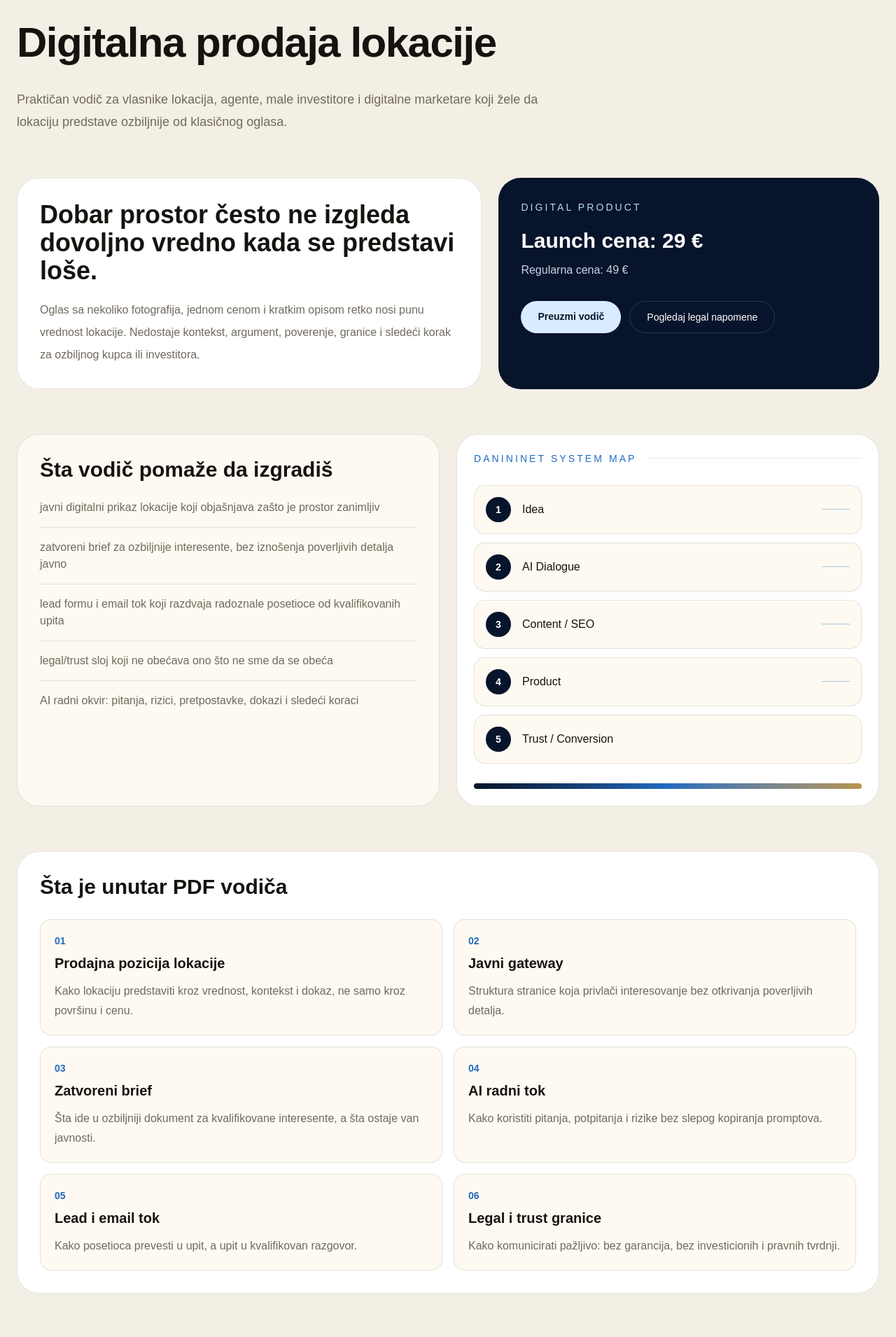
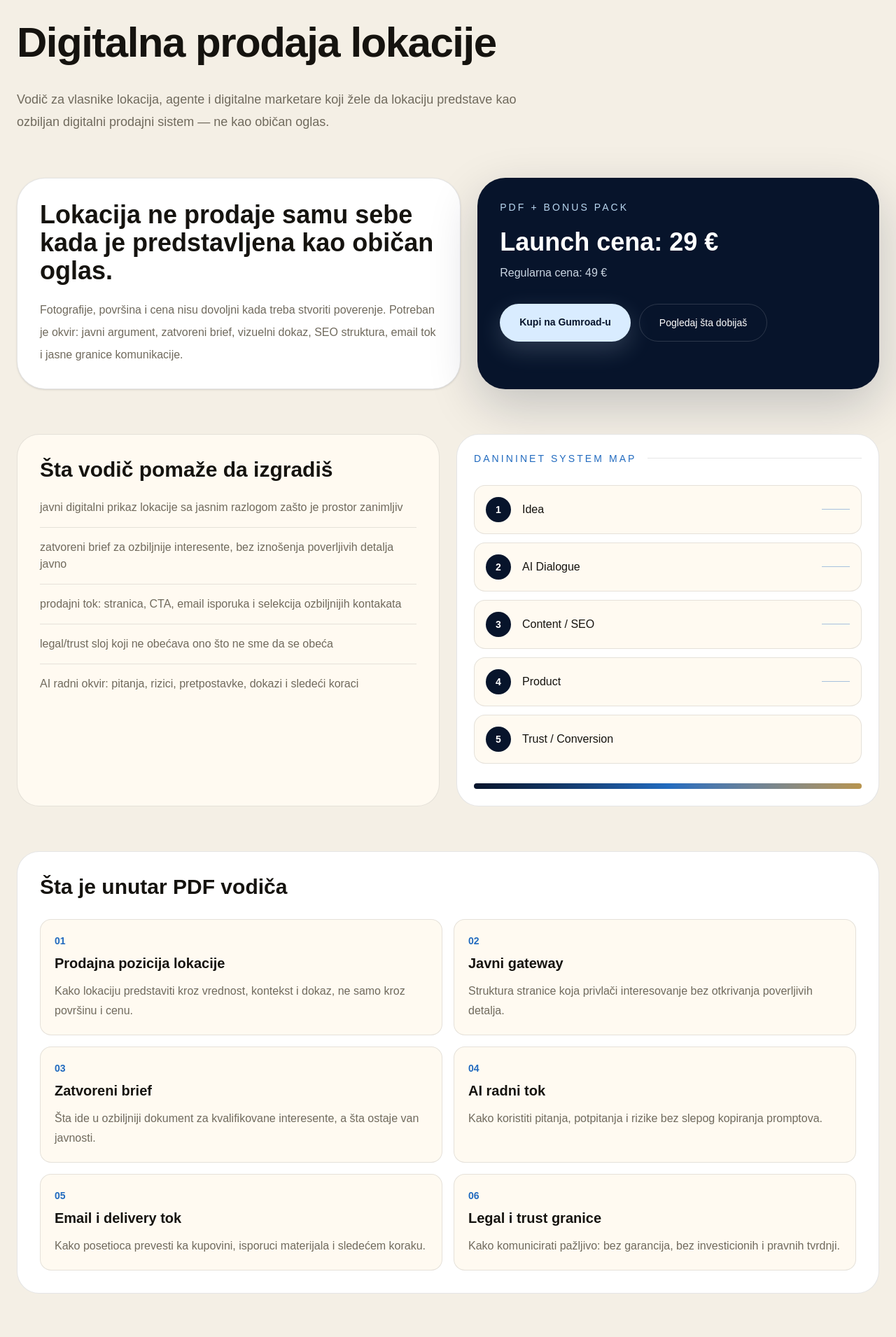
Before and after one commit to danininet/danininet, a Next.js app: page /sr/proizvodi/digitalna-prodaja-lokacije in a window 1280 px wide. Shown: the part 186-2096 px from the top of the page at 70% size. Built offline with nearby package versions, Linux system fonts and the light colour scheme; no server answers.

Commit message:
Make DPL sales page use direct Gumroad checkout and stronger visual offer

```diff
--- a/app/[locale]/proizvodi/digitalna-prodaja-lokacije/page.tsx
+++ b/app/[locale]/proizvodi/digitalna-prodaja-lokacije/page.tsx
@@ -1,5 +1,5 @@
 import Link from "next/link";
-import { SectionIntro, SiteShell, normalizeLocale } from "@/components/layout/SiteShell";
+import { SectionIntro, SiteShell, normalizeLocale, localizedPath } from "@/components/layout/SiteShell";
 import { SystemMap } from "@/components/visual/SystemMap";
 
 type Locale = "sr" | "de" | "en";
@@ -8,18 +8,18 @@ const copy = {
   sr: {
     eyebrow: "DaniniNet digitalni proizvod",
     title: "Digitalna prodaja lokacije",
-    text: "Praktičan vodič za vlasnike lokacija, agente, male investitore i digitalne marketare koji žele da lokaciju predstave ozbiljnije od klasičnog oglasa.",
-    cta: "Preuzmi vodič",
-    secondary: "Pogledaj legal napomene",
+    text: "Vodič za vlasnike lokacija, agente i digitalne marketare koji žele da lokaciju predstave kao ozbiljan digitalni prodajni sistem — ne kao običan oglas.",
+    cta: "Kupi na Gumroad-u",
+    secondary: "Pogledaj šta dobijaš",
     price: "Launch cena: 29 €",
     regular: "Regularna cena: 49 €",
-    problemTitle: "Dobar prostor često ne izgleda dovoljno vredno kada se predstavi loše.",
-    problemText: "Oglas sa nekoliko fotografija, jednom cenom i kratkim opisom retko nosi punu vrednost lokacije. Nedostaje kontekst, argument, poverenje, granice i sledeći korak za ozbiljnog kupca ili investitora.",
+    problemTitle: "Lokacija ne prodaje samu sebe kada je predstavljena kao običan oglas.",
+    problemText: "Fotografije, površina i cena nisu dovoljni kada treba stvoriti poverenje. Potreban je okvir: javni argument, zatvoreni brief, vizuelni dokaz, SEO struktura, email tok i jasne granice komunikacije.",
     outcomeTitle: "Šta vodič pomaže da izgradiš",
     outcomes: [
-      "javni digitalni prikaz lokacije koji objašnjava zašto je prostor zanimljiv",
+      "javni digitalni prikaz lokacije sa jasnim razlogom zašto je prostor zanimljiv",
       "zatvoreni brief za ozbiljnije interesente, bez iznošenja poverljivih detalja javno",
-      "lead formu i email tok koji razdvaja radoznale posetioce od kvalifikovanih upita",
+      "prodajni tok: stranica, CTA, email isporuka i selekcija ozbiljnijih kontakata",
       "legal/trust sloj koji ne obećava ono što ne sme da se obeća",
       "AI radni okvir: pitanja, rizici, pretpostavke, dokazi i sledeći koraci",
     ],
@@ -31,74 +31,74 @@ const copy = {
       ["02", "Javni gateway", "Struktura stranice koja privlači interesovanje bez otkrivanja poverljivih detalja."],
       ["03", "Zatvoreni brief", "Šta ide u ozbiljniji dokument za kvalifikovane interesente, a šta ostaje van javnosti."],
       ["04", "AI radni tok", "Kako koristiti pitanja, potpitanja i rizike bez slepog kopiranja promptova."],
-      ["05", "Lead i email tok", "Kako posetioca prevesti u upit, a upit u kvalifikovan razgovor."],
+      ["05", "Email i delivery tok", "Kako posetioca prevesti ka kupovini, isporuci materijala i sledećem koraku."],
       ["06", "Legal i trust granice", "Kako komunicirati pažljivo: bez garancija, bez investicionih i pravnih tvrdnji."],
     ],
     tableTitle: "Javno vs. zatvoreno",
     table: [
-      ["Javna stranica", "Privlači interesovanje, objašnjava kontekst i vodi ka upitu."],
-      ["Zatvoreni brief", "Daje ozbiljniji okvir samo kvalifikovanim interesentima."],
+      ["Javna stranica", "Objašnjava kontekst, gradi poverenje i vodi ka jasnom CTA."],
+      ["Zatvoreni brief", "Daje ozbiljniji okvir samo kvalifikovanim interesentima ili kupcima."],
       ["Pregovarački detalji", "Ne objavljuju se javno; služe za kontrolisan razgovor."],
     ],
     bonusTitle: "Bonus Pack",
     bonusText: "Uz vodič ide prateći Bonus Pack: radne liste, strukture stranica, pitanja za pripremu brief-a i okvir za prvi digitalni prodajni tok.",
     sampleTitle: "Preview pre kupovine",
-    sampleText: "Prodajna strana prikazuje okvir, logiku i sadržaj proizvoda. Kompletan PDF, radne liste i bonus materijali isporučuju se nakon kupovine.",
+    sampleText: "Na ovoj stranici vidiš logiku proizvoda, outline i način primene. Kompletan PDF, radne liste i bonus materijali isporučuju se nakon kupovine preko Gumroad-a.",
     proofTitle: "Zašto ovo nije teorija",
     proofText: "Proizvod je izveden iz rada na Calije Park Residence proof artifact-u: javni gateway, zatvoreni brief, vizuelni sloj, SEO/legal osnova i lead logika. Poverljivi materijali i pregovarački detalji ne objavljuju se javno.",
-    disclaimer: "Digitalna isporuka i naplata mogu ići preko eksternog checkout provajdera. Proizvod je edukativan i ne predstavlja pravni, finansijski, urbanistički, tehnički ili investicioni savet.",
+    disclaimer: "Digitalna isporuka i naplata idu preko Gumroad checkout-a. Proizvod je edukativan i ne predstavlja pravni, finansijski, urbanistički, tehnički ili investicioni savet.",
   },
   de: {
     eyebrow: "DaniniNet digitales Produkt",
     title: "Digitaler Verkauf von Standorten",
-    text: "Ein praktischer Leitfaden für Eigentümer, Makler, kleine Investoren und digitale Marketer, die einen Standort seriöser als eine klassische Anzeige präsentieren möchten.",
-    cta: "Leitfaden ansehen",
-    secondary: "Legal-Hinweise ansehen",
+    text: "Ein Leitfaden für Eigentümer, Makler und digitale Marketer, die einen Standort als seriöses digitales Verkaufssystem präsentieren möchten — nicht als einfache Anzeige.",
+    cta: "Auf Gumroad kaufen",
+    secondary: "Inhalt ansehen",
     price: "Launch-Preis: 29 €",
     regular: "Regulärer Preis: 49 €",
-    problemTitle: "Ein guter Standort wirkt oft weniger wertvoll, wenn er schwach präsentiert wird.",
-    problemText: "Eine Anzeige mit wenigen Fotos, einem Preis und kurzem Text trägt selten den vollen Wert eines Standorts. Es fehlen Kontext, Argument, Vertrauen, Grenzen und der nächste Schritt für ernsthafte Käufer oder Investoren.",
+    problemTitle: "Ein Standort verkauft sich nicht von selbst, wenn er wie eine normale Anzeige wirkt.",
+    problemText: "Fotos, Fläche und Preis reichen nicht aus, wenn Vertrauen entstehen soll. Es braucht Rahmen: öffentliches Argument, geschlossener Brief, visueller Beleg, SEO-Struktur, E-Mail-Fluss und klare Kommunikationsgrenzen.",
     outcomeTitle: "Was der Leitfaden hilft aufzubauen",
-    outcomes: ["eine öffentliche digitale Standortpräsentation mit klarem Argument", "einen geschlossenen Brief für ernsthafte Interessenten ohne vertrauliche Details öffentlich zu machen", "Lead-Formular und E-Mail-Fluss zur Qualifizierung von Anfragen", "Legal/Trust-Ebene ohne unzulässige Versprechen", "KI-Arbeitsrahmen: Fragen, Risiken, Annahmen, Belege und nächste Schritte"],
+    outcomes: ["eine öffentliche digitale Standortpräsentation mit klarem Argument", "einen geschlossenen Brief für ernsthafte Interessenten ohne vertrauliche Details öffentlich zu machen", "Verkaufsfluss: Seite, CTA, E-Mail-Lieferung und Auswahl ernsthafter Kontakte", "Legal/Trust-Ebene ohne unzulässige Versprechen", "KI-Arbeitsrahmen: Fragen, Risiken, Annahmen, Belege und nächste Schritte"],
     audienceTitle: "Für wen es gedacht ist",
     audience: ["Eigentümer von Grundstücken, Häusern, Wohnungen und Standorten", "Makler mit Bedarf an stärkerem digitalem Argument", "kleine Investoren, die Marktinteresse testen möchten", "digitale Marketer, die einen realen Case Study Prozess suchen"],
     outlineTitle: "Was im PDF-Leitfaden enthalten ist",
-    outline: [["01", "Positionierung des Standorts", "Wert, Kontext und Beleg statt nur Fläche und Preis."], ["02", "Öffentlicher Gateway", "Seitenstruktur, die Interesse erzeugt, ohne Vertrauliches offenzulegen."], ["03", "Geschlossener Brief", "Was in ein Dokument für qualifizierte Interessenten gehört."], ["04", "KI-Arbeitsfluss", "Fragen, Rückfragen und Risiken ohne blindes Prompt-Kopieren."], ["05", "Lead- und E-Mail-Fluss", "Vom Besucher zur Anfrage und weiter zum qualifizierten Gespräch."], ["06", "Legal und Trust", "Sorgfältige Kommunikation ohne Garantien oder Beratungsversprechen."]],
+    outline: [["01", "Positionierung des Standorts", "Wert, Kontext und Beleg statt nur Fläche und Preis."], ["02", "Öffentlicher Gateway", "Seitenstruktur, die Interesse erzeugt, ohne Vertrauliches offenzulegen."], ["03", "Geschlossener Brief", "Was in ein Dokument für qualifizierte Interessenten gehört."], ["04", "KI-Arbeitsfluss", "Fragen, Rückfragen und Risiken ohne blindes Prompt-Kopieren."], ["05", "E-Mail- und Delivery-Fluss", "Vom Besucher zu Kauf, Lieferung und nächstem Schritt."], ["06", "Legal und Trust", "Sorgfältige Kommunikation ohne Garantien oder Beratungsversprechen."]],
     tableTitle: "Öffentlich vs. geschlossen",
-    table: [["Öffentliche Seite", "Erzeugt Interesse, erklärt Kontext und führt zur Anfrage."], ["Geschlossener Brief", "Gibt qualifizierten Interessenten einen ernsthafteren Rahmen."], ["Verhandlungsdetails", "Werden nicht öffentlich gezeigt; sie gehören in kontrollierte Gespräche."]],
+    table: [["Öffentliche Seite", "Erklärt Kontext, baut Vertrauen auf und führt zu einem klaren CTA."], ["Geschlossener Brief", "Gibt qualifizierten Interessenten oder Käufern einen ernsthafteren Rahmen."], ["Verhandlungsdetails", "Werden nicht öffentlich gezeigt; sie gehören in kontrollierte Gespräche."]],
     bonusTitle: "Bonus Pack",
     bonusText: "Zum Leitfaden gehört ein Bonus Pack mit Arbeitslisten, Seitenstrukturen, Fragen zur Brief-Vorbereitung und einem Rahmen für den ersten digitalen Verkaufsfluss.",
     sampleTitle: "Preview vor dem Kauf",
-    sampleText: "Die Verkaufsseite zeigt Rahmen, Logik und Inhalte. Komplettes PDF, Arbeitslisten und Bonusmaterialien werden nach dem Kauf geliefert.",
+    sampleText: "Diese Seite zeigt Logik, Outline und Anwendung des Produkts. Komplettes PDF, Arbeitslisten und Bonusmaterialien werden nach dem Kauf über Gumroad geliefert.",
     proofTitle: "Warum es keine Theorie ist",
     proofText: "Das Produkt basiert auf dem Calije Park Residence Proof Artifact: öffentlicher Gateway, geschlossener Brief, visuelle Ebene, SEO/Legal-Basis und Lead-Logik. Vertrauliche Materialien und Verhandlungsdetails werden nicht öffentlich gemacht.",
-    disclaimer: "Digitale Lieferung und Zahlung können über einen externen Checkout-Anbieter erfolgen. Das Produkt ist edukativ und keine Rechts-, Finanz-, Planungs-, Technik- oder Anlageberatung.",
+    disclaimer: "Digitale Lieferung und Zahlung erfolgen über Gumroad Checkout. Das Produkt ist edukativ und keine Rechts-, Finanz-, Planungs-, Technik- oder Anlageberatung.",
   },
   en: {
     eyebrow: "DaniniNet digital product",
     title: "Digital Location Sales",
-    text: "A practical guide for owners, agents, small investors and digital marketers who want to present a location more seriously than a classic listing.",
-    cta: "Get the guide",
-    secondary: "View legal notes",
+    text: "A guide for owners, agents and digital marketers who want to present a location as a serious digital sales system — not as a simple listing.",
+    cta: "Buy on Gumroad",
+    secondary: "See what is inside",
     price: "Launch price: 29 €",
     regular: "Regular price: 49 €",
-    problemTitle: "A good location can look weaker than it is when the presentation is weak.",
-    problemText: "A listing with a few photos, a price and a short description rarely carries the full value of a location. It lacks context, argument, trust, boundaries and a next step for serious buyers or investors.",
+    problemTitle: "A location does not sell itself when it is presented like a standard listing.",
+    problemText: "Photos, size and price are not enough when trust is needed. You need a frame: public argument, closed brief, visual proof, SEO structure, email flow and clear communication boundaries.",
     outcomeTitle: "What the guide helps you build",
-    outcomes: ["a public digital presentation that explains why the location matters", "a closed brief for serious prospects without exposing confidential details", "lead form and email flow that separate curiosity from qualified interest", "legal/trust layer without promises that should not be made", "AI working frame: questions, risks, assumptions, evidence and next steps"],
+    outcomes: ["a public digital presentation that explains why the location matters", "a closed brief for serious prospects without exposing confidential details", "sales flow: page, CTA, email delivery and selection of serious contacts", "legal/trust layer without promises that should not be made", "AI working frame: questions, risks, assumptions, evidence and next steps"],
     audienceTitle: "Who it is for",
     audience: ["owners of land, houses, apartments and business locations", "agents who need a stronger digital argument", "small investors who want to test market interest", "digital marketers looking for a real case study"],
     outlineTitle: "What is inside the PDF guide",
-    outline: [["01", "Location positioning", "How to present value, context and proof, not just size and price."], ["02", "Public gateway", "A page structure that creates interest without exposing confidential details."], ["03", "Closed brief", "What belongs in a serious document for qualified prospects."], ["04", "AI workflow", "Questions, follow-up questions and risks without blindly copying prompts."], ["05", "Lead and email flow", "From visitor to inquiry and then to qualified conversation."], ["06", "Legal and trust", "Careful communication without guarantees or advisory claims."]],
+    outline: [["01", "Location positioning", "How to present value, context and proof, not just size and price."], ["02", "Public gateway", "A page structure that creates interest without exposing confidential details."], ["03", "Closed brief", "What belongs in a serious document for qualified prospects."], ["04", "AI workflow", "Questions, follow-up questions and risks without blindly copying prompts."], ["05", "Email and delivery flow", "From visitor to purchase, delivery and next step."], ["06", "Legal and trust", "Careful communication without guarantees or advisory claims."]],
     tableTitle: "Public vs. closed",
-    table: [["Public page", "Creates interest, explains context and leads to inquiry."], ["Closed brief", "Gives qualified prospects a more serious frame."], ["Negotiation details", "Not published publicly; used in controlled conversations."]],
+    table: [["Public page", "Explains context, builds trust and leads to a clear CTA."], ["Closed brief", "Gives qualified prospects or buyers a more serious frame."], ["Negotiation details", "Not published publicly; used in controlled conversations."]],
     bonusTitle: "Bonus Pack",
     bonusText: "The guide includes a Bonus Pack with worksheets, page structures, brief-preparation questions and a framework for the first digital sales flow.",
     sampleTitle: "Preview before purchase",
-    sampleText: "The sales page shows the frame, logic and contents. The complete PDF, worksheets and bonus materials are delivered after purchase.",
+    sampleText: "This page shows the product logic, outline and use case. The complete PDF, worksheets and bonus materials are delivered after purchase through Gumroad.",
     proofTitle: "Why this is not theory",
     proofText: "The product comes from work on the Calije Park Residence proof artifact: public gateway, closed brief, visual layer, SEO/legal foundation and lead logic. Confidential materials and negotiation details are not published publicly.",
-    disclaimer: "Digital delivery and payment may be handled by an external checkout provider. The product is educational and is not legal, financial, planning, technical or investment advice.",
+    disclaimer: "Digital delivery and payment are handled through Gumroad checkout. The product is educational and is not legal, financial, planning, technical or investment advice.",
   },
 } as const;
 
@@ -106,23 +106,27 @@ export default async function ProductPage({ params }: { params: Promise<{ locale
   const { locale } = await params;
   const lang: Locale = normalizeLocale(locale);
   const t = copy[lang];
-  const checkoutUrl = process.env.NEXT_PUBLIC_GUMROAD_DPL_URL || `/${lang}/support`;
+  const checkoutUrl = process.env.NEXT_PUBLIC_GUMROAD_DPL_URL || "https://danininet.gumroad.com/";
 
   return (
-    <SiteShell locale={lang} currentPath={`/${lang}/proizvodi/digitalna-prodaja-lokacije`}>
+    <SiteShell locale={lang} currentPath={localizedPath(lang, "dpl")}>
       <SectionIntro eyebrow={t.eyebrow} title={t.title} text={t.text} />
-      <section className="mx-auto grid max-w-7xl gap-6 px-6 pb-16 lg:grid-cols-[1.1fr_0.9fr]">
-        <article className="rounded-[2rem] border border-black/10 bg-white p-8">
+      <section className="mx-auto grid max-w-7xl gap-6 px-6 pb-16 lg:grid-cols-[1.05fr_0.95fr]">
+        <article className="rounded-[2.5rem] border border-black/10 bg-white p-8 shadow-sm">
           <h2 className="text-4xl font-semibold">{t.problemTitle}</h2>
           <p className="mt-5 leading-8 text-[#706a5d]">{t.problemText}</p>
         </article>
-        <aside className="rounded-[2rem] bg-[#07142b] p-8 text-white">
-          <p className="text-sm uppercase tracking-[0.22em] text-[#b9d7f0]">Digital product</p>
-          <p className="mt-5 text-3xl font-semibold">{t.price}</p>
+        <aside className="rounded-[2.5rem] bg-[#07142b] p-8 text-white shadow-[0_24px_70px_rgba(7,20,43,0.20)]">
+          <p className="text-sm uppercase tracking-[0.22em] text-[#b9d7f0]">PDF + Bonus Pack</p>
+          <p className="mt-5 text-4xl font-semibold">{t.price}</p>
           <p className="mt-3 text-slate-300">{t.regular}</p>
           <div className="mt-8 flex flex-wrap gap-3">
-            <Link href={checkoutUrl} className="rounded-full bg-[#d9ecff] px-6 py-3 text-sm font-semibold text-[#07142b]">{t.cta}</Link>
-            <Link href={`/${lang}/legal`} className="rounded-full border border-white/15 px-6 py-3 text-sm font-medium text-white">{t.secondary}</Link>
+            <Link href={checkoutUrl} className="rounded-full bg-[#d9ecff] px-7 py-4 text-sm font-semibold text-[#07142b] shadow-[0_12px_34px_rgba(217,236,255,0.18)]">
+              {t.cta}
+            </Link>
+            <a href="#outline" className="rounded-full border border-white/15 px-7 py-4 text-sm font-medium text-white">
+              {t.secondary}
+            </a>
           </div>
         </aside>
       </section>
@@ -135,7 +139,7 @@ export default async function ProductPage({ params }: { params: Promise<{ locale
         </article>
         <SystemMap variant="light" />
       </section>
-      <section className="mx-auto max-w-7xl px-6 pb-16">
+      <section id="outline" className="mx-auto max-w-7xl px-6 pb-16">
         <div className="rounded-[2rem] border border-black/10 bg-white p-8">
           <h2 className="text-3xl font-semibold">{t.outlineTitle}</h2>
           <div className="mt-7 grid gap-4 md:grid-cols-2">
```
